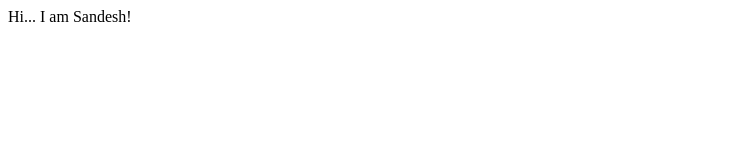
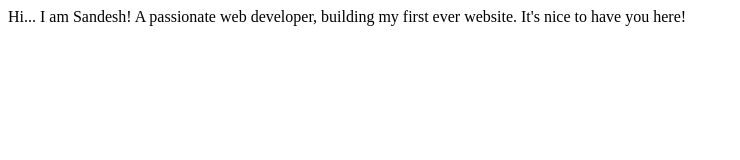
Before and after one commit to sandeshdhabarde/user-portfolio, a plain HTML site: page index.html in a window 1280 px wide. Shown: the whole page, without its empty margins (0-740 px from the left). Drawn offline with Linux system fonts and the light colour scheme.

Commit message:
Update text

```diff
--- a/index.html
+++ b/index.html
@@ -7,5 +7,7 @@
 </head>
 <body>
     Hi... I am Sandesh!
+    A passionate web developer, building my first ever website.
+    It's nice to have you here!
 </body>
 </html>
```
